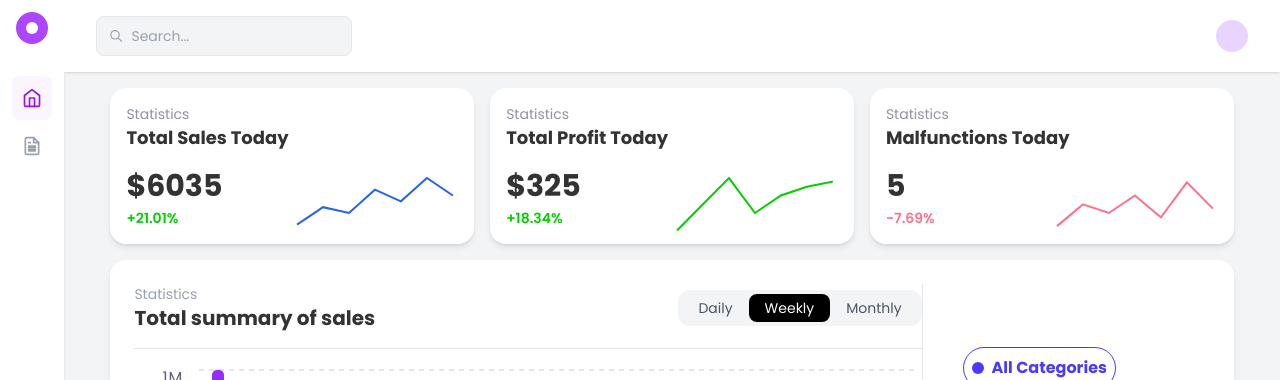
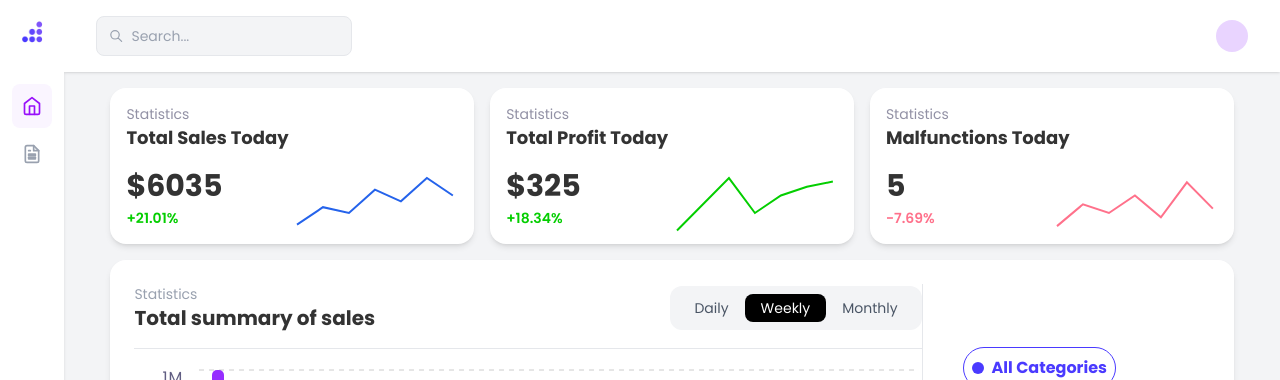
Before and after one commit to emreozbek35/dashboard, a React (Vite) app: page / in a window 1280 px wide. Shown: the top 380 px of the page. Built offline with nearby package versions, Linux system fonts and the light colour scheme.

Commit message:
add logo

```diff
--- a/src/components/SalesChart.jsx
+++ b/src/components/SalesChart.jsx
@@ -136,7 +136,7 @@
             </div>
 
             {/* Period selector - hidden on mobile, visible on md screens and up */}
-            <div className="hidden md:flex bg-gray-100 p-1 rounded-xl">
+            <div className="hidden md:flex bg-gray-100 p-2 rounded-xl">
               {["Daily", "Weekly", "Monthly"].map((period) => (
                 <button
                   key={period}
--- a/src/components/Sidebar.jsx
+++ b/src/components/Sidebar.jsx
@@ -1,5 +1,5 @@
 import React from "react";
-
+import logo from "../../public/logo.png";
 function Sidebar() {
   const menuItems = [
     { name: "Home", icon: "home" },
@@ -10,9 +10,7 @@
     <div className="bg-white shadow-sm h-screen flex-shrink-0 overflow-y-auto w-16">
       <div className="p-3">
         <div className="flex items-center justify-center mb-8">
-          <div className="w-8 h-8 bg-purple-500 rounded-full flex items-center justify-center">
-            <div className="w-3 h-3 bg-white rounded-full"></div>
-          </div>
+          <img src={logo} alt="logo" className="w-10 h-10" />
         </div>
 
         <div className="space-y-1">
```
Also changed, not shown: public/logo.png (added).
